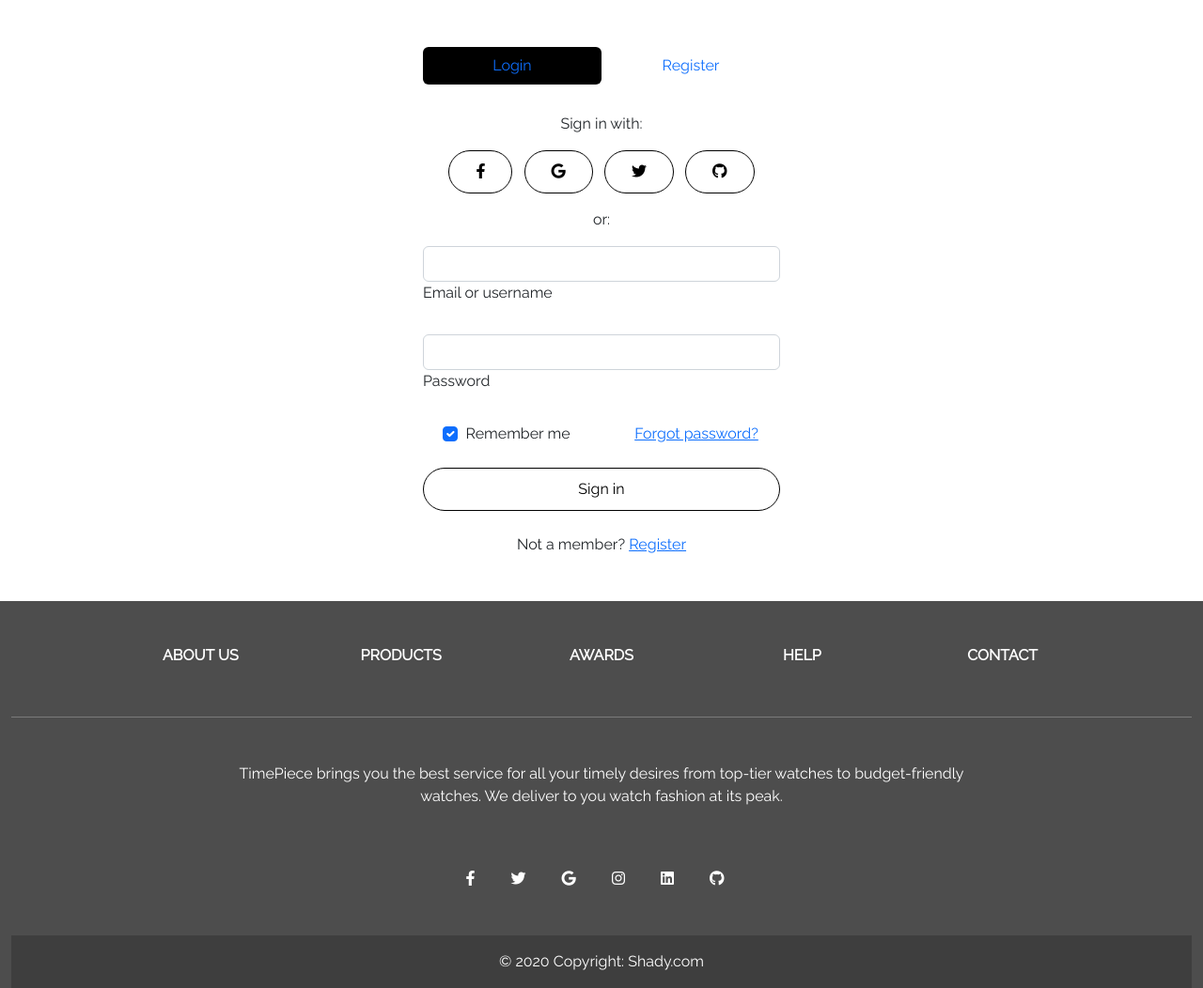
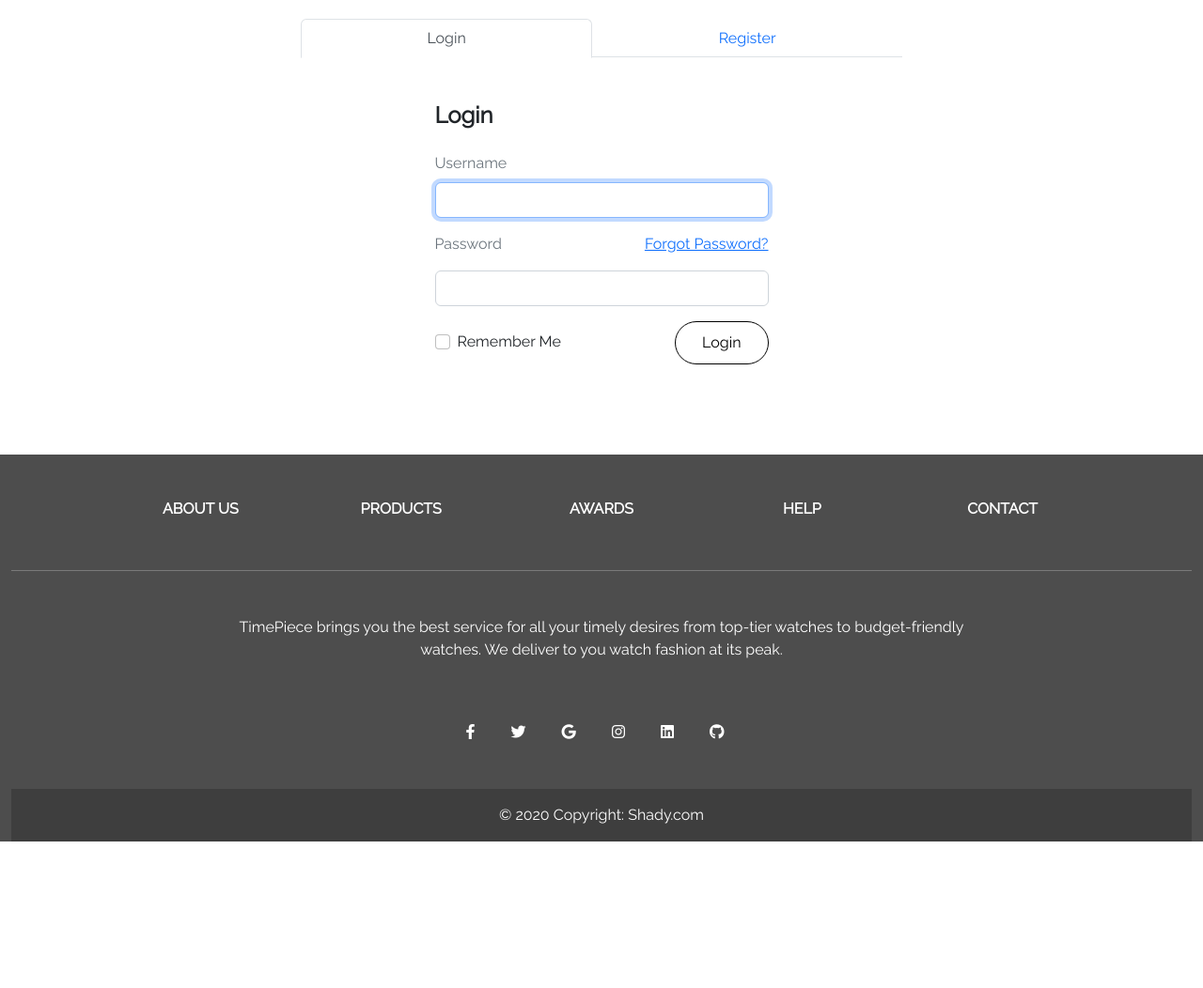
Before and after one commit to RahulShakya7/TimePiece, a Django app: page /login in a window 1280 px wide. Shown: the part 60-1112 px from the top of the page at 94% size. After the commit the page ends 956 px from the top, so only its background shows below. Run offline with Django 4.2, Linux system fonts and the light colour scheme; some libraries are stand-ins or nearby versions.

Commit message:
made some changes

```diff
--- a/Timepiece/shop/templates/shop/InandOut.html
+++ b/Timepiece/shop/templates/shop/InandOut.html
@@ -3,150 +3,120 @@
 {% load static %}
 
 {% block content %}
-<!-- Pills navs -->
-<ul class="nav nav-pills nav-justified mb-3" style="margin: 50px 450px;" id="ex1" role="tablist">
+<link href="https://cdn.jsdelivr.net/npm/bootstrap@5.2.0/dist/css/bootstrap.min.css" rel="stylesheet" integrity="sha384-gH2yIJqKdNHPEq0n4Mqa/HGKIhSkIHeL5AyhkYV8i59U5AR6csBvApHHNl/vI1Bx" crossorigin="anonymous">
+
+<ul class="nav nav-tabs nav-fill w-50 " style="margin: auto auto; padding-top: 10px;" id="myTab" role="tablist">
   <li class="nav-item" role="presentation">
-      <a class="nav-link" style="background-color:black" id="tab-login" data-mdb-toggle="pill" href="#pills-login" role="tab"
-        aria-controls="pills-login" aria-selected="true">Login</a>
+    <a class="nav-link active" id="login-tab" data-bs-toggle="tab" href="#login" role="tab" aria-controls="login" aria-selected="true">Login</a>
   </li>
-    <li class="nav-item active" role="presentation">
-      <a class="nav-link" id="tab-register" data-mdb-toggle="pill" href="#pills-register" role="tab"
-        aria-controls="pills-register" aria-selected="false">Register</a>
+  <li class="nav-item" role="presentation">
+    <a class="nav-link" id="register-tab" data-bs-toggle="tab" href="#register" role="tab" aria-controls="register" aria-selected="false">Register</a>
   </li>
 </ul>
-  <!-- Pills navs -->
-
-  <!-- Pills content -->
-  <div class="tab-content" style="margin: 30px 450px;">
-    <div class="tab-pane fade show active" id="pills-login" role="tabpanel" aria-labelledby="tab-login">
-      <form>
-        <div class="text-center mb-3">
-          <p>Sign in with:</p>
-          <button type="button" class="btn btn-link btn-floating mx-1">
-            <i class="fab fa-facebook-f"></i>
-          </button>
-
-          <button type="button" class="btn btn-link btn-floating mx-1">
-            <i class="fab fa-google"></i>
-          </button>
-
-          <button type="button" class="btn btn-link btn-floating mx-1">
-            <i class="fab fa-twitter"></i>
-          </button>
-
-          <button type="button" class="btn btn-link btn-floating mx-1">
-            <i class="fab fa-github"></i>
-          </button>
-        </div>
-
-        <p class="text-center">or:</p>
-
-        <!-- Email input -->
-        <div class="form-outline mb-4">
-          <input type="email" id="loginName" class="form-control" />
-          <label class="form-label" for="loginName">Email or username</label>
-        </div>
-
-        <!-- Password input -->
-        <div class="form-outline mb-4">
-          <input type="password" id="loginPassword" class="form-control" />
-          <label class="form-label" for="loginPassword">Password</label>
-        </div>
-
-        <!-- 2 column grid layout -->
-        <div class="row mb-4">
-          <div class="col-md-6 d-flex justify-content-center">
-            <!-- Checkbox -->
-            <div class="form-check mb-3 mb-md-0">
-              <input class="form-check-input" type="checkbox" value="" id="loginCheck" checked />
-              <label class="form-check-label" for="loginCheck"> Remember me </label>
+<div class="tab-content" id="myTabContent">
+  <div class="tab-pane fade show active" id="login" role="tabpanel" aria-labelledby="login-tab">
+    <!-- Login -->
+    <section class="h-100 ml-5 mr-5">
+      <div class="container h-100">
+        <div class="row justify-content-sm-center h-100">
+          <div class="col-xxl-4 col-xl-5 col-lg-5 col-md-7 col-sm-9">
+            <div class="card-body p-5">
+              <h1 class="fs-4 card-title fw-bold mb-4">Login</h1>
+              <form method="POST" class="needs-validation" novalidate="" autocomplete="off">
+                <div class="mb-3">
+                  <label class="mb-2 text-muted" for="name">Username</label>
+                  <input id="email" type="email" class="form-control" name="email" value="" required autofocus>
+                  <div class="invalid-feedback">
+                    Email is invalid
                   </div>
                 </div>
 
-          <div class="col-md-6 d-flex justify-content-center">
-            <!-- Simple link -->
-            <a href="#!">Forgot password?</a>
+                <div class="mb-3">
+                  <div class="mb-2 w-100">
+                    <label class="text-muted" for="password">Password</label>
+                    <a href="forgot.html" class="float-end">
+                      Forgot Password?
+                    </a>
+                  </div>
+                  <input id="password" type="password" class="form-control" name="password" required>
+                    <div class="invalid-feedback">
+                      Password is required
                     </div>
                 </div>
 
-        <!-- Submit button -->
-        <button type="submit" class="btn btn-primary btn-block mb-4">Sign in</button>
-
-        <!-- Register buttons -->
-        <div class="text-center">
-          <p>Not a member? <a href="#pills-register">Register</a></p>
+                <div class="d-flex align-items-center">
+                  <div class="form-check">
+                    <input type="checkbox" name="remember" id="remember" class="form-check-input">
+                    <label for="remember" class="form-check-label">Remember Me</label>
+                  </div>
+                  <button type="submit" class="btn btn-primary ms-auto">
+                    Login
+                  </button>
                 </div>
               </form>
           </div>
+        </div>
+      </div>
+    </section>
+  </div>
+  <div class="tab-pane fade" id="register" role="tabpanel" aria-labelledby="register-tab">
+    <!-- Register -->
+    <section class="h-100">
+      <div class="container h-100">
+        <div class="row justify-content-sm-center h-100">
+          <div class="col-xxl-4 col-xl-5 col-lg-5 col-md-7 col-sm-9">
+              <div class="card-body p-5">
+                <h1 class="fs-4 card-title fw-bold mb-4">Register</h1>
+                <form method="POST" class="needs-validation" novalidate="" autocomplete="off">
+                  <div class="mb-3">
+                    <label class="mb-2 text-muted" for="name">Username</label>
+                    <input id="name" type="text" class="form-control" name="name" value="" required autofocus>
+                    <div class="invalid-feedback">
+                      Name is required
+                    </div>
+                  </div>
 
-    <!-- Register -->
-    <div class="tab-pane fade" id="pills-register" role="tabpanel" aria-labelledby="tab-register">
-      <form>
-        <div class="text-center mb-3">
-          <p>Sign up with:</p>
-          <button type="button" class="btn btn-link btn-floating mx-1">
-            <i class="fab fa-facebook-f"></i>
-          </button>
+                  <div class="mb-3">
+                    <label class="mb-2 text-muted" for="email">E-Mail Address</label>
+                    <input id="email" type="email" class="form-control" name="email" value="" required>
+                    <div class="invalid-feedback">
+                      Email is invalid
+                    </div>
+                  </div>
 
-          <button type="button" class="btn btn-link btn-floating mx-1">
-            <i class="fab fa-google"></i>
-          </button>
+                  <div class="mb-3">
+                    <label class="mb-2 text-muted" for="password">Password</label>
+                    <input id="password" type="password" class="form-control" name="password" required>
+                      <div class="invalid-feedback">
+                        Password is required
+                      </div>
+                  </div>
 
-          <button type="button" class="btn btn-link btn-floating mx-1">
-            <i class="fab fa-twitter"></i>
-          </button>
+                  <div class="mb-3">
+                    <label class="mb-2 text-muted" for="password">Confirm Password</label>
+                    <input id="confirmpassword" type="password" class="form-control" name="confirmpassword" required>
+                      <div class="invalid-feedback">
+                        Password is required
+                      </div>
+                  </div>
 
-          <button type="button" class="btn btn-link btn-floating mx-1">
-            <i class="fab fa-github"></i>
+                  <p class="form-text text-muted mb-3">
+                    By registering you agree with our terms and condition.
+                  </p>
+
+                  <div class="align-items-center d-flex">
+                    <button type="submit" class="btn btn-primary ms-auto">
+                      Register
                     </button>
                   </div>
-
-        <p class="text-center">or:</p>
-
-        <!-- Name input -->
-        <div class="form-outline mb-4">
-          <input type="text" id="registerName" class="form-control" />
-          <label class="form-label" for="registerName">Name</label>
-        </div>
-
-        <!-- Username input -->
-        <div class="form-outline mb-4">
-          <input type="text" id="registerUsername" class="form-control" />
-          <label class="form-label" for="registerUsername">Username</label>
-        </div>
-
-        <!-- Email input -->
-        <div class="form-outline mb-4">
-          <input type="email" id="registerEmail" class="form-control" />
-          <label class="form-label" for="registerEmail">Email</label>
-        </div>
-
-        <!-- Password input -->
-        <div class="form-outline mb-4">
-          <input type="password" id="registerPassword" class="form-control" />
-          <label class="form-label" for="registerPassword">Password</label>
-        </div>
-
-        <!-- Repeat Password input -->
-        <div class="form-outline mb-4">
-          <input type="password" id="registerRepeatPassword" class="form-control" />
-          <label class="form-label" for="registerRepeatPassword">Repeat password</label>
-        </div>
-
-        <!-- Checkbox -->
-        <div class="form-check d-flex justify-content-center mb-4">
-          <input class="form-check-input me-2" type="checkbox" value="" id="registerCheck" checked
-            aria-describedby="registerCheckHelpText" />
-          <label class="form-check-label" for="registerCheck">
-            I have read and agree to the terms
-          </label>
-        </div>
-
-        <!-- Submit button -->
-        <button type="submit" class="btn btn-primary btn-block mb-3">Sign in</button>
                 </form>
               </div>
             </div>
-  <!-- Pills content -->
+          </div>
+        </div>
+      </div>
+    </section>
+  </div>
+</div>
 
 {% endblock content %}
--- a/Timepiece/shop/templates/shop/cart.html
+++ b/Timepiece/shop/templates/shop/cart.html
@@ -3,6 +3,7 @@
 
 {% block content %}
 <link rel="stylesheet" href="cart.css">
+<script src="https://unpkg.com/@popperjs/core@2"></script>
 <link rel="stylesheet" href="https://stackpath.bootstrapcdn.com/bootstrap/4.3.1/css/bootstrap.min.css">
 <link rel="stylesheet" href="https://cdnjs.cloudflare.com/ajax/libs/font-awesome/4.7.0/css/font-awesome.min.css">
 
--- a/Timepiece/shop/templates/shop/home.html
+++ b/Timepiece/shop/templates/shop/home.html
@@ -10,10 +10,12 @@
     <meta name="viewport" content="width=device-width, initial-scale=1.0">
     <title>TimePiece</title>
     <link rel="stylesheet" href="{% static 'css/home.css' %}">
+    <script src="https://unpkg.com/@popperjs/core@2"></script>
     <link href="https://cdnjs.cloudflare.com/ajax/libs/font-awesome/6.1.1/css/all.min.css" rel="stylesheet">
     <link href="https://fonts.googleapis.com/css2?family=Raleway&display=swap" rel="stylesheet">
     <link rel="stylesheet" href="css/bootstrap.min.css">
-    <link rel="stylesheet" href="https://cdn.jsdelivr.net/npm/bootstrap@4.3.1/dist/css/bootstrap.min.css" integrity="sha384-ggOyR0iXCbMQv3Xipma34MD+dH/1fQ784/j6cY/iJTQUOhcWr7x9JvoRxT2MZw1T" crossorigin="anonymous">
+    <link rel="stylesheet" href="https://cdn.jsdelivr.net/npm/bootstrap@4.1.3/dist/css/bootstrap.min.css" integrity="sha384-MCw98/SFnGE8fJT3GXwEOngsV7Zt27NXFoaoApmYm81iuXoPkFOJwJ8ERdknLPMO" crossorigin="anonymous">
+
 </head>
 <body>
 
--- a/Timepiece/shop/templates/shop/main.html
+++ b/Timepiece/shop/templates/shop/main.html
@@ -7,6 +7,7 @@
     <meta http-equiv="X-UA-Compatible" content="IE=edge">
     <meta name="viewport" content="width=device-width, initial-scale=1.0">
     <title>TimePiece</title>
+
     <link rel="stylesheet" href="{% static 'css/main.css' %}">
     <link href="https://cdnjs.cloudflare.com/ajax/libs/font-awesome/6.1.1/css/all.min.css" rel="stylesheet">
     <link href="https://fonts.googleapis.com/css2?family=Raleway&display=swap" rel="stylesheet">
@@ -177,11 +178,7 @@
   </footer>
   <!-- Footer end -->
 
-
-  <script href="{% static 'js/navscript.js' %}"></script>
-  <script href="jquery-3.6.0.js"></script>
   <script src="https://unpkg.com/isotope-layout@3/dist/isotope.pkgd.js"></script>
-
   <script src="https://cdn.jsdelivr.net/npm/bootstrap@5.2.0/dist/js/bootstrap.bundle.min.js" integrity="sha384-A3rJD856KowSb7dwlZdYEkO39Gagi7vIsF0jrRAoQmDKKtQBHUuLZ9AsSv4jD4Xa" crossorigin="anonymous"></script>
 
 </body>
--- /dev/null
+++ b/Timepiece/static/js/inout.js
@@ -0,0 +1,5 @@
+$(document).ready(function(){
+    $(".nav-item a").click(function(){
+      $(this).tab('show');
+    });
+  });
```
Also changed, not shown: Timepiece/shop/templates/shop/category.html (+5 -2 lines), Timepiece/static/css/category.css (+6 -5 lines), Timepiece/static/js/inandout.js (added, +19 -0 lines). Lines whose indentation alone changed are shown as unchanged.
